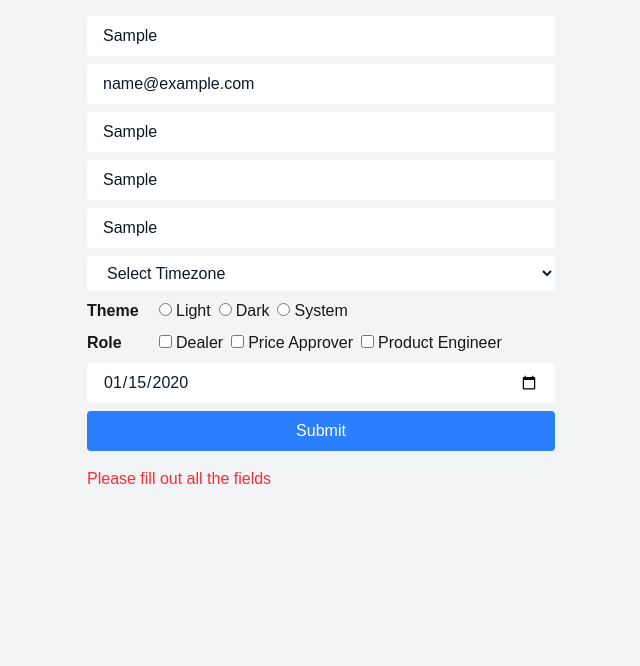
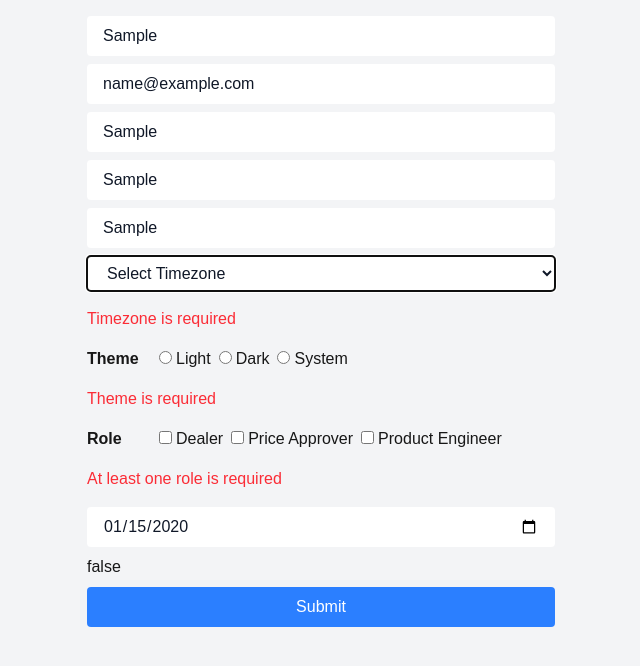
Before and after one commit to niglambert/react-hook-form, a Next.js app: page / in a window 1280 px wide. Both pictures are taken after typing "Sample", "name@example.com", "Sample", "Sample", "Sample", "2020-01-15" into the empty fields and a click on the button "Submit". Shown: the top 666 px of the page, without its empty margins (319-959 px from the left). Built offline with nearby package versions, Linux system fonts and the light colour scheme.

Commit message:
Addedreact-form-hook validation

```diff
--- a/app/page.tsx
+++ b/app/page.tsx
@@ -1,6 +1,6 @@
 "use client";
-import Image from "next/image";
-import { useState } from "react";
+import { FormEvent, useState } from "react";
+import { useForm, type FieldValues } from "react-hook-form";
 
 const timezoneList = ["GMT", "EST", "MST", "CST", "PST"];
 
@@ -9,54 +9,17 @@ const roleList = ["Dealer", "Price Approver", "Product Engineer"];
 const themeList = ["Light", "Dark", "System"];
 
 export default function Home() {
-  const [username, setUsername] = useState("");
-  const [email, setEmail] = useState("");
-  const [password, setPassword] = useState("");
-  const [confirmPassword, setConfirmPassword] = useState("");
-  const [description, setDescription] = useState("");
-  const [timezone, setTimezone] = useState("");
-  const [theme, setTheme] = useState("");
-  const [roles, setRoles] = useState<string[]>([]);
-  const [joiningDate, setJoiningDate] = useState("");
-  const [isSubmitting, setIsSubmitting] = useState(false);
-  const [errors, setErrors] = useState("");
+  const {
+    register,
+    handleSubmit,
+    formState: { errors, isSubmitting },
+    reset,
+    getValues,
+  } = useForm();
 
-  const handleSubmit = async (e: React.FormEvent<HTMLFormElement>) => {
-    e.preventDefault();
-    if (
-      !username ||
-      !email ||
-      !password ||
-      !confirmPassword ||
-      !description ||
-      !timezone ||
-      !theme ||
-      !roles.length ||
-      !joiningDate
-    ) {
-      setErrors("Please fill out all the fields");
-      return;
-    }
-
-    if (password !== confirmPassword) {
-      setErrors("Password and Confirm Password should match");
-      return;
-    }
-
-    setIsSubmitting(true);
+  const onSubmit = async (e: FieldValues) => {
     await new Promise((resolve) => setTimeout(resolve, 1000));
-    setIsSubmitting(false);
-
-    setUsername("");
-    setEmail("");
-    setPassword("");
-    setConfirmPassword("");
-    setDescription("");
-    setTimezone("");
-    setTheme("");
-    setRoles([]);
-    setJoiningDate("");
-    setErrors("");
+    reset();
   };
 
   return (
@@ -64,56 +27,114 @@ export default function Home() {
       <div className="flex justify-center min-h-screen bg-gray-100 p-4 w-[500px] mx-auto">
         <form
           className="flex flex-col gap-4 gap-y-2 w-full"
-          onSubmit={handleSubmit}
+          onSubmit={handleSubmit(onSubmit)}
         >
-          {/* TEXT   */}
+          {/* ===============
+              TEXT
+              ===============
+          */}
           <input
+            {...register("username", {
+              required: "Username is required",
+              minLength: { value: 3, message: "Username min length 3" },
+            })}
             type="text"
-            value={username}
-            onChange={(e) => setUsername(e.target.value)}
             placeholder="Username"
             className=" text-gray-900 bg-white px-4 py-2 rounded"
           />
-          {/* EMAIL   */}
+          {errors.username && (
+            <div className="error text-red-500 py-2">
+              {`${errors.username.message}`}
+            </div>
+          )}
+          {/* ===============
+              EMAIL
+              ===============
+          */}
           <input
+            {...register("email", {
+              required: "Email is required",
+              minLength: { value: 3, message: "Email min length 3" },
+            })}
             type="email"
-            value={email}
-            onChange={(e) => setEmail(e.target.value)}
             placeholder="Email"
             className=" text-gray-900 bg-white px-4 py-2 rounded"
           />
-          {/* PASSWORD   */}
+          {errors.email && (
+            <div className="error text-red-500 py-2">
+              {`${errors.email.message}`}
+            </div>
+          )}
+          {/* ===============
+              PASSWORD
+              ===============
+          */}
           <input
+            {...register("password", {
+              required: "Password is required",
+              minLength: { value: 3, message: "Password min length 3" },
+            })}
             type="text"
-            value={password}
-            onChange={(e) => setPassword(e.target.value)}
             placeholder="Password"
             className=" text-gray-900 bg-white px-4 py-2 rounded"
           />
-          {/* CONFIRM PASSWORD   */}
+          {errors.password && (
+            <div className="error text-red-500 py-2">
+              {`${errors.password.message}`}
+            </div>
+          )}
+          {/* ===============
+              CONFIRM PASSWORD
+              ===============
+          */}
           <input
+            {...register("confirmPassword", {
+              required: "Confirm Password is required",
+              validate: (value) =>
+                value === getValues("password") || "The passwords do not match",
+            })}
             type="text"
-            value={confirmPassword}
-            onChange={(e) => setConfirmPassword(e.target.value)}
             placeholder="Confirm Password"
             className=" text-gray-900 bg-white px-4 py-2 rounded"
-          />
-          {/* TEXTAREA   */}
+          />{" "}
+          {errors.confirmPassword && (
+            <div className="error text-red-500 py-2">
+              {`${errors.confirmPassword.message}`}
+            </div>
+          )}
+          {/* ===============
+              TEXTAREA
+              ===============
+          */}
           <input
+            {...register("description", {
+              required: "Description is required",
+              minLength: { value: 3, message: "Description min length 3" },
+            })}
             type="textarea"
-            value={description}
-            onChange={(e) => setDescription(e.target.value)}
             placeholder="Description"
             className=" text-gray-900 bg-white px-4 py-2 rounded"
           />
-
-          {/* SELECT   */}
+          {errors.description && (
+            <div className="error text-red-500 py-2">
+              {`${errors.description.message}`}
+            </div>
+          )}
+          {/* ===============
+              SELECT
+              ===============
+          */}
           <select
-            value={timezone}
-            onChange={(e) => setTimezone(e.target.value)}
+            {...register("timezone", {
+              required: {
+                value: true,
+                message: "Timezone is required",
+              },
+            })}
+            defaultValue=""
             className=" text-gray-900 bg-white px-4 py-2 rounded"
           >
-            <option value="" className=" bg-white px-4 py-2 rounded" disabled>
+            <option value="" className=" bg-white px-4 py-2 rounded">
               Select Timezone
             </option>
             {timezoneList.map((timezone) => (
@@ -122,64 +143,92 @@ export default function Home() {
               </option>
             ))}
           </select>
-
-          {/* RADIO   */}
+          {errors.timezone && (
+            <div className="error text-red-500 py-2">
+              {`${errors.timezone.message}`}
+            </div>
+          )}
+          {/* ===============
+              RADIO
+              ===============
+          */}
           <div className="flex gap-2">
             <span className="font-semibold w-16">Theme</span>
-            {themeList.map((themeValue) => (
-              <label key={themeValue}>
+            {themeList.map((theme) => (
+              <label key={theme}>
                 <input
+                  {...register("theme", {
+                    required: "Theme is required",
+                  })}
                   type="radio"
-                  value={themeValue}
-                  onChange={(e) => setTheme(e.target.value)}
-                  name="theme"
+                  value={theme}
                   className="bg-white mr-1"
                 />
-                {themeValue}
+                {theme}
               </label>
             ))}
           </div>
-
-          {/* CHECKBOX   */}
+          {errors.theme && (
+            <div className="error text-red-500 py-2">
+              {errors.theme.message as string}
+            </div>
+          )}
+          {/* ===============
+              CHECKBOX
+              ===============
+          */}
           <div className="flex gap-2">
             <span className="font-semibold w-16">Role</span>
-            {roleList.map((roleValue) => (
-              <label key={roleValue}>
+            {roleList.map((role) => (
+              <label key={role}>
                 <input
+                  {...register("role", {
+                    required: {
+                      value: true,
+                      message: "At least one role is required",
+                    },
+                  })}
                   type="checkbox"
+                  value={role}
                   className="bg-white mr-1"
-                  value={roleValue}
-                  onChange={(e) => {
-                    const { value, checked } = e.target;
-                    setRoles((prev) =>
-                      checked
-                        ? [...prev, value]
-                        : prev.filter((f) => f !== value),
-                    );
-                  }}
                 />
-                {roleValue}
+                {role}
               </label>
             ))}
           </div>
-
-          {/* DATE */}
+          {errors.role && (
+            <div className="error text-red-500 py-2">
+              {errors.role.message as string}
+            </div>
+          )}
+          {/* ===============
+              DATE
+              ===============
+          */}
           <input
+            {...register("joiningDate", {
+              required: "Joining Date is required",
+            })}
             type="date"
-            value={joiningDate}
-            onChange={(e) => setJoiningDate(e.target.value)}
             placeholder="Joining Date"
             className=" text-gray-900 bg-white px-4 py-2 rounded"
           />
-
-          {/* BUTTON   */}
+          {errors.joiningDate && (
+            <div className="error text-red-500 py-2">
+              {`${errors.joiningDate.message}`}
+            </div>
+          )}
+          {isSubmitting.toString()}
+          {/* ===============
+              BUTTON
+              ===============
+          */}
           <button
             className=" text-white bg-blue-500 py-2 rounded disabled:bg-gray-500 disabled:pointer-events-none hover:active:translate-y-[1px]"
             disabled={isSubmitting}
           >
             Submit
           </button>
-          {errors && <div className="error text-red-500 py-2">{errors}</div>}
         </form>
       </div>
     </div>
--- a/package.json
+++ b/package.json
@@ -12,7 +12,8 @@
     "next": "15.2.2",
     "prettier": "^3.5.3",
     "react": "^19.0.0",
-    "react-dom": "^19.0.0"
+    "react-dom": "^19.0.0",
+    "react-hook-form": "^7.54.2"
   },
   "devDependencies": {
     "@tailwindcss/postcss": "^4",
```
Also changed, not shown: 1 other file (tests, documents, lock files or other folders).
